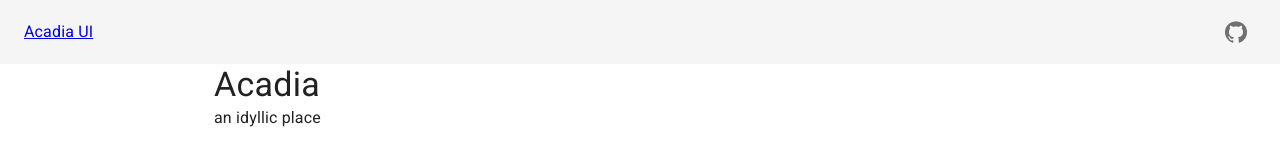
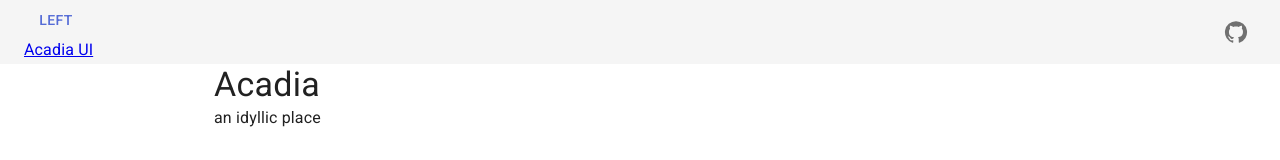
Before and after one commit to sernstberger/acadia, a React (Create React App) app: page / in a window 1280 px wide. Shown: the top 160 px of the page. Built offline with nearby package versions, Linux system fonts and the light colour scheme.

Commit message:
started drawer component

```diff
--- /dev/null
+++ b/src/components/Drawer/index.tsx
@@ -0,0 +1,84 @@
+import * as React from "react";
+import Box from "@mui/material/Box";
+import SwipeableDrawer from "@mui/material/SwipeableDrawer";
+import Button from "@mui/material/Button";
+import List from "@mui/material/List";
+import Divider from "@mui/material/Divider";
+import ListItem from "@mui/material/ListItem";
+import ListItemIcon from "@mui/material/ListItemIcon";
+import ListItemText from "@mui/material/ListItemText";
+import InboxIcon from "@mui/icons-material/MoveToInbox";
+import MailIcon from "@mui/icons-material/Mail";
+
+type Anchor = "top" | "left" | "bottom" | "right";
+interface Foo {
+  foo: Anchor;
+}
+
+export default function Drawer({ foo }: Foo) {
+  const [state, setState] = React.useState({
+    top: false,
+    left: false,
+    bottom: false,
+    right: false,
+  });
+
+  const toggleDrawer =
+    (open: boolean) => (event: React.KeyboardEvent | React.MouseEvent) => {
+      if (
+        event &&
+        event.type === "keydown" &&
+        ((event as React.KeyboardEvent).key === "Tab" ||
+          (event as React.KeyboardEvent).key === "Shift")
+      ) {
+        return;
+      }
+
+      setState({ ...state, [foo]: open });
+    };
+
+  const list = () => (
+    <Box
+      sx={{ width: foo === "top" || foo === "bottom" ? "auto" : 250 }}
+      role="presentation"
+      onClick={toggleDrawer(false)}
+      onKeyDown={toggleDrawer(false)}
+    >
+      <List>
+        {["Inbox", "Starred", "Send email", "Drafts"].map((text, index) => (
+          <ListItem button key={text}>
+            <ListItemIcon>
+              {index % 2 === 0 ? <InboxIcon /> : <MailIcon />}
+            </ListItemIcon>
+            <ListItemText primary={text} />
+          </ListItem>
+        ))}
+      </List>
+      <Divider />
+      <List>
+        {["All mail", "Trash", "Spam"].map((text, index) => (
+          <ListItem button key={text}>
+            <ListItemIcon>
+              {index % 2 === 0 ? <InboxIcon /> : <MailIcon />}
+            </ListItemIcon>
+            <ListItemText primary={text} />
+          </ListItem>
+        ))}
+      </List>
+    </Box>
+  );
+
+  return (
+    <div>
+      <Button onClick={toggleDrawer(true)}>{foo}</Button>
+      <SwipeableDrawer
+        anchor={foo}
+        open={state[foo]}
+        onClose={toggleDrawer(false)}
+        onOpen={toggleDrawer(true)}
+      >
+        {list()}
+      </SwipeableDrawer>
+    </div>
+  );
+}
--- a/src/components/Header/index.tsx
+++ b/src/components/Header/index.tsx
@@ -17,6 +17,7 @@ import NotificationsMenu, {
 } from "../NotificationsMenu";
 import Nav from "../Nav";
 import { NavProps } from "../Nav/types";
+import Drawer from "../Drawer";
 
 interface HeaderProps {
   logo: React.ReactNode;
@@ -68,6 +69,7 @@ export default function Header({
               <Menu />
             </IconButton>
           )}
+          <Drawer foo="left" />
           <Link to={homeLink}>{logo}</Link>
         </div>
         {showSearch && isDesktop && <Search />}
```
